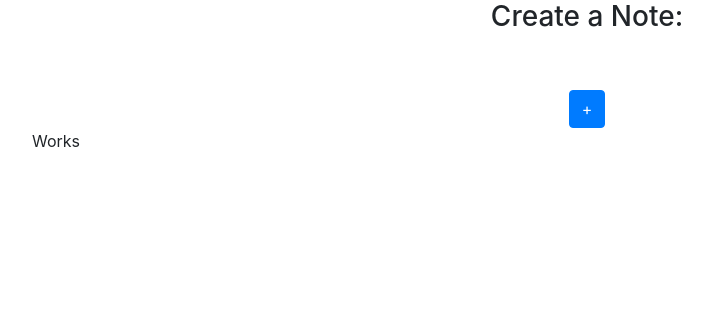
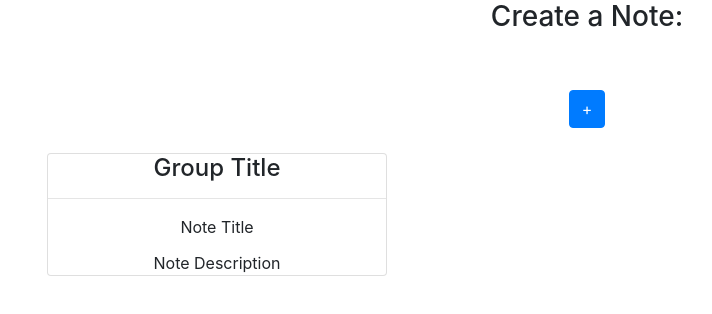
Before and after one commit to vtsiris/ptask, an Angular app: page / in a window 1280 px wide. Shown: the top 314 px of the page, without its empty margins (53-765 px from the left). Built offline with nearby package versions, Linux system fonts and the light colour scheme; what angular-2-dropdown-multiselect would draw is missing.

Commit message:
update(stable version): to play

```diff
--- a/src/app/container-component/container-component.component.html
+++ b/src/app/container-component/container-component.component.html
@@ -2,6 +2,7 @@
 
 <app-group *ngIf="showGroups" [groups]="groups" (createGroup)="onCreateGroup($event)"></app-group>
 
-<app-note-preview [notes]="notes" [groups]="groups"></app-note-preview>
+<app-note-preview (addGroup)="onAddGroup($event) "[notes]="notes" [groups]="groups"></app-note-preview>
+<br>
 
 <app-groupnote></app-groupnote>
--- a/src/app/container-component/container-component.component.ts
+++ b/src/app/container-component/container-component.component.ts
@@ -13,6 +13,7 @@ export class ContainerComponentComponent implements OnInit {
   noteId = 0;
   groups: Group[] = [];
   groupId = 0;
+  groupnotes: GroupNote[] = [];
 
   constructor() { }
 
@@ -36,5 +37,9 @@ export class ContainerComponentComponent implements OnInit {
  this.showGroups = true;
   }
 
+  onAddGroup(id: number) {
+    this.groupnotes.push();
+    console.log(id);
+  }
 
 }
--- a/src/app/container-component/groupnote/groupnote.component.html
+++ b/src/app/container-component/groupnote/groupnote.component.html
@@ -1,7 +1,21 @@
 <div class="container">
   <div class="row">
     <div class="col-md-12 ">
-      Works
+        <div class="col-md-4">
+            <div class="card">
+              <div class="card-block">
+                <h4 class="card-title text-center">
+                  Group Title
+                </h4>
+                <hr>
+                <p class="card-title text-center">
+                  Note Title
+                </p>
+                <p class="card-text text-center">
+                  Note Description
+                </p>
+              </div>
+            </div>
     </div>
   </div>
 </div>
--- a/src/app/container-component/note-preview/note-preview.component.html
+++ b/src/app/container-component/note-preview/note-preview.component.html
@@ -7,8 +7,8 @@
           <hr>
           <p class="card-text text-center">{{note.description}}</p>
           <hr>
-          <p class="card-text" *ngFor="let group of groups" >
-              <button type="button" class="btn" style="float: right;" aria-describedby="basic-addon1">{{group.name}}</button>
+          <p class="card-text" *ngFor="let group of groups; let i = index" >
+              <button type="button" class="btn" style="float: right;"(click)="onAddGroup(i)">{{group.name}}</button>
           <!-- <ss-multiselect-dropdown [options]="myOptions"  [(ngModel)]="groups" align="right" (ngModelChange)="onChange($event)"></ss-multiselect-dropdown> -->
             </p>
           </div>
--- a/src/app/container-component/note-preview/note-preview.component.ts
+++ b/src/app/container-component/note-preview/note-preview.component.ts
@@ -1,4 +1,4 @@
-import { Component, OnInit, Input } from '@angular/core';
+import { Component, OnInit, Input, Output, EventEmitter } from '@angular/core';
 import { IMultiSelectOption } from 'angular-2-dropdown-multiselect';
 import { Note, Group } from '../../models/note.model';
 import { ContainerComponentComponent } from '../container-component.component';
@@ -13,6 +13,8 @@ export class NotePreviewComponent implements OnInit {
   @Input() notes: Note[];
   @Input() groups: Group[];
 
+  @Output() addGroup = new EventEmitter;
+
   // optionsModel: number[];
   // myOptions: IMultiSelectOption[];
 
@@ -26,4 +28,7 @@ export class NotePreviewComponent implements OnInit {
     // console.log(this.optionsModel);
 }
 
+onAddGroup(id: number) {
+  this.addGroup.emit(id);
 }
+}
```
